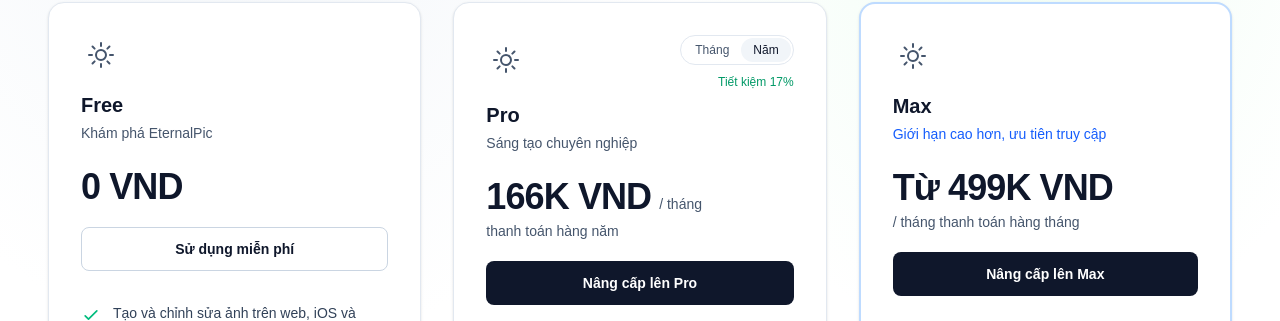
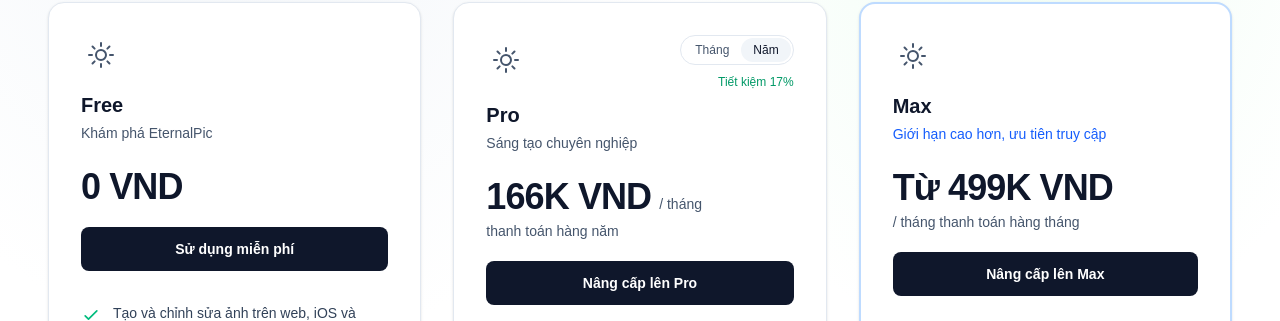
Before and after one commit to Son1BeYew/eternal-pic-generator, a Next.js app in the folder client/: page /pricing in a window 1280 px wide. Shown: the part 340-661 px from the top of the page. Built offline with nearby package versions, Linux system fonts and the light colour scheme; no server answers.

Commit message:
Fix pricing cards alignment and button styling

```diff
--- a/client/app/globals.css
+++ b/client/app/globals.css
@@ -136,3 +136,15 @@
 html {
   scroll-behavior: smooth;
 }
+
+/* Pricing cards equal height fix */
+.pricing-cards-grid {
+  display: grid;
+  grid-auto-rows: 1fr;
+}
+
+@media (min-width: 1024px) {
+  .pricing-cards-grid {
+    grid-template-columns: repeat(3, 1fr);
+  }
+}
--- a/client/app/pricing/page.tsx
+++ b/client/app/pricing/page.tsx
@@ -53,9 +53,9 @@
           </div>
 
           {/* Pricing Cards */}
-          <div className="mt-16 grid gap-8 lg:grid-cols-3">
+          <div className="pricing-cards-grid mt-16 gap-8">
             {/* Free Plan */}
-            <div className="relative rounded-2xl border border-slate-200 bg-white p-8 shadow-sm transition-all hover:shadow-md">
+            <div className="pricing-card-wrapper relative flex flex-col rounded-2xl border border-slate-200 bg-white p-8 shadow-sm transition-all hover:shadow-md">
               {/* Icon */}
               <div className="mb-4 flex items-center gap-3">
                 <div className="flex h-10 w-10 items-center justify-center">
@@ -75,7 +75,7 @@
                 </div>
               </div>
 
-              <div>
+              <div className="pricing-card-header">
                 <h3 className="text-xl font-semibold text-slate-900">Free</h3>
                 <p className="mt-1 text-sm text-slate-600">
                   Khám phá EternalPic
@@ -90,13 +90,13 @@
 
                 <Link
                   href="/auth"
-                  className="flex h-11 w-full items-center justify-center rounded-lg border border-slate-300 bg-white px-4 text-center text-sm font-semibold text-slate-900 transition-all hover:bg-slate-50 hover:border-slate-400 active:scale-[0.98]"
+                  className="flex h-11 w-full items-center justify-center rounded-lg bg-slate-900 px-4 text-center text-sm font-semibold text-white transition-all hover:bg-slate-800 active:scale-[0.98]"
                 >
                   Sử dụng miễn phí
                 </Link>
               </div>
 
-              <div className="mt-8 space-y-4">
+              <div className="pricing-card-features mt-8 grow space-y-4">
                 <div className="flex items-start gap-3">
                   <svg
                     className="h-5 w-5 shrink-0 text-emerald-500 mt-0.5"
@@ -191,7 +191,7 @@
             </div>
 
             {/* Pro Plan */}
-            <div className="relative rounded-2xl border border-slate-200 bg-white p-8 shadow-sm transition-all hover:shadow-md">
+            <div className="pricing-card-wrapper relative flex flex-col rounded-2xl border border-slate-200 bg-white p-8 shadow-sm transition-all hover:shadow-md">
               {/* Icon */}
               <div className="mb-4">
                 <div className="flex items-center justify-between">
@@ -246,7 +246,7 @@
                 </div>
               </div>
 
-              <div>
+              <div className="pricing-card-header">
                 <h3 className="text-xl font-semibold text-slate-900">Pro</h3>
                 <p className="mt-1 text-sm text-slate-600">
                   Sáng tạo chuyên nghiệp
@@ -288,7 +288,7 @@
                 </Link>
               </div>
 
-              <div className="mt-8 space-y-4">
+              <div className="pricing-card-features mt-8 grow space-y-4">
                 <div className="flex items-start gap-3">
                   <svg
                     className="h-5 w-5 shrink-0 text-emerald-500 mt-0.5"
@@ -453,7 +453,7 @@
             </div>
 
             {/* Max Plan - Highlighted */}
-            <div className="relative rounded-2xl border-2 border-blue-200 bg-white p-8 shadow-sm transition-all hover:shadow-md">
+            <div className="pricing-card-wrapper relative flex flex-col rounded-2xl border-2 border-blue-200 bg-white p-8 shadow-sm transition-all hover:shadow-md">
               {/* Icon */}
               <div className="mb-4 flex items-center gap-3">
                 <div className="flex h-10 w-10 items-center justify-center">
@@ -473,7 +473,7 @@
                 </div>
               </div>
 
-              <div>
+              <div className="pricing-card-header">
                 <h3 className="text-xl font-semibold text-slate-900">Max</h3>
                 <p className="mt-1 text-sm font-medium text-blue-600">
                   Giới hạn cao hơn, ưu tiên truy cập
@@ -499,7 +499,7 @@
                 </Link>
               </div>
 
-              <div className="mt-8 space-y-4">
+              <div className="pricing-card-features mt-8 grow space-y-4">
                 <div className="flex items-start gap-3">
                   <svg
                     className="h-5 w-5 shrink-0 text-emerald-500 mt-0.5"
```
